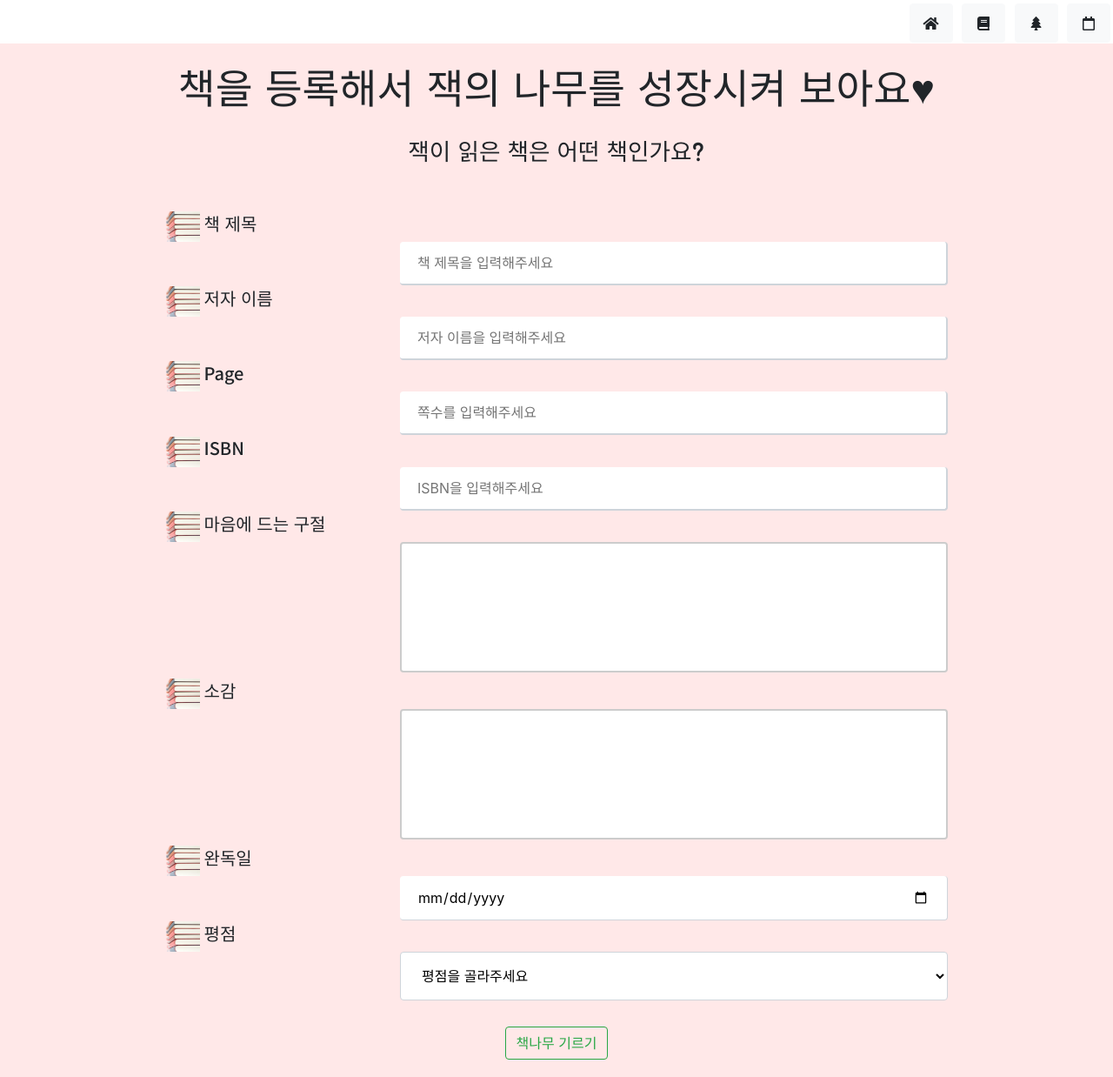
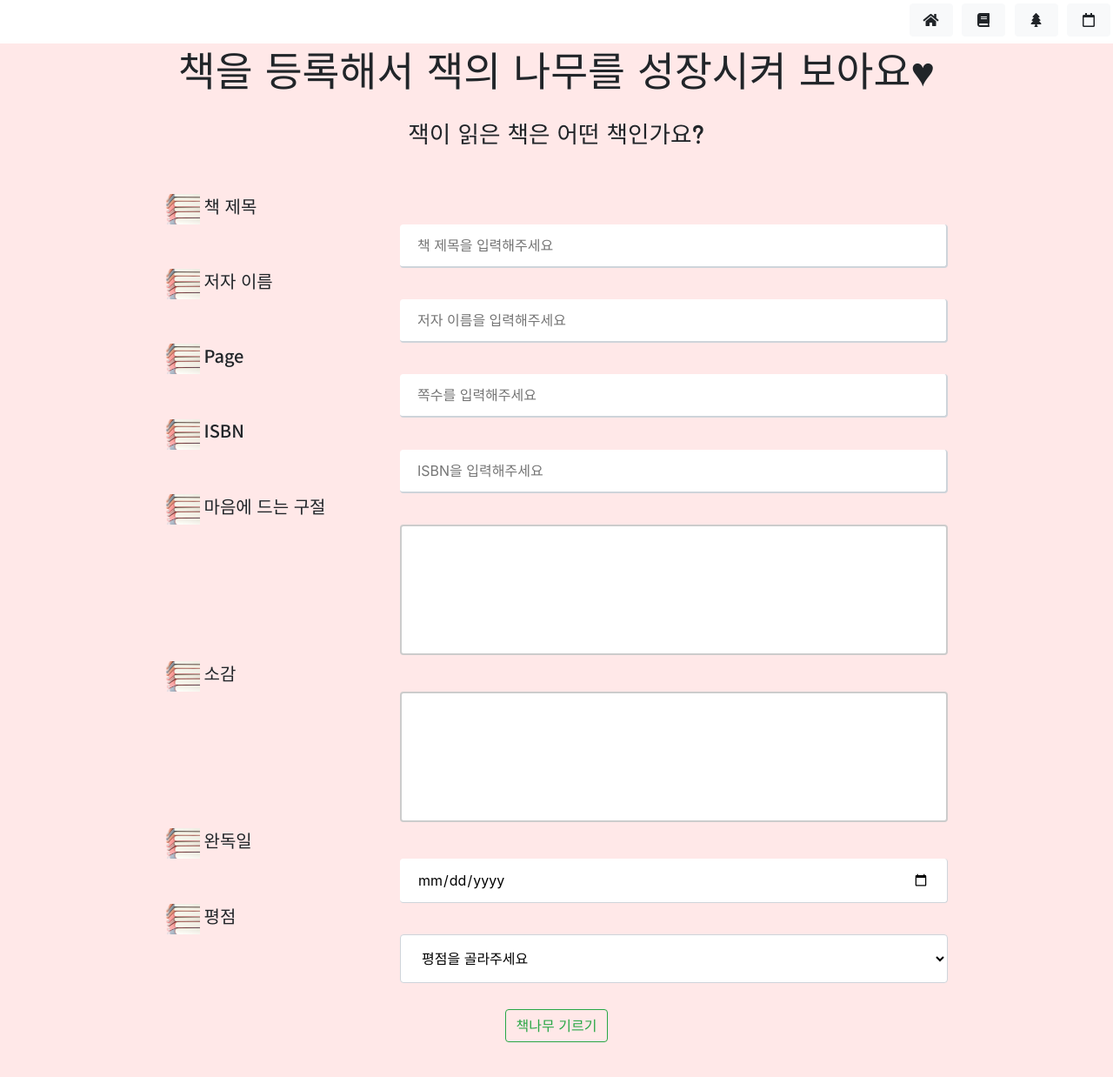
Before and after one commit to kmj931104/jack_and_booktree_project, a Flask app: page /booksadd in a window 1280 px wide; the page is wider, and only the part inside the window is pictured. Shown: that part at 87% size. After the commit the page ends 1198 px from the top of that part, so only its background shows below. Run offline with Flask 2, Linux system fonts and the light colour scheme; some libraries are stand-ins or nearby versions; some web fonts are replaced.

Commit message:
현재 책 페이지 빼고 버튼 위치 동일

```diff
--- a/templates/beanTree.html
+++ b/templates/beanTree.html
@@ -50,7 +50,6 @@
             button {
                 display: inline-block;
                 width: 50px;
-                height: 43px;
                 margin: 4px 3px;
             }
 
@@ -63,7 +62,6 @@
                 flex-direction: column-reverse;
                 align-items: center;
                 font-family: 'Jua', sans-serif;
-
 
 
             }
--- a/templates/booktree_add.html
+++ b/templates/booktree_add.html
@@ -55,18 +55,17 @@
             .wrap {
                 min-height: 1000px;
                 margin-top: 50px;
-                padding-top: 20px;
-                padding-bottom: 10px;
                 background-color: #FFE8E8;
                 display: flex;
                 flex-direction: column;
                 align-items: center;
+
+
             }
 
             button:not(.button) {
                 display: inline-block;
                 width: 50px;
-                height: 45px;
                 margin: 4px 3px;
             }
 
```
Lines whose indentation alone changed are shown as unchanged.
